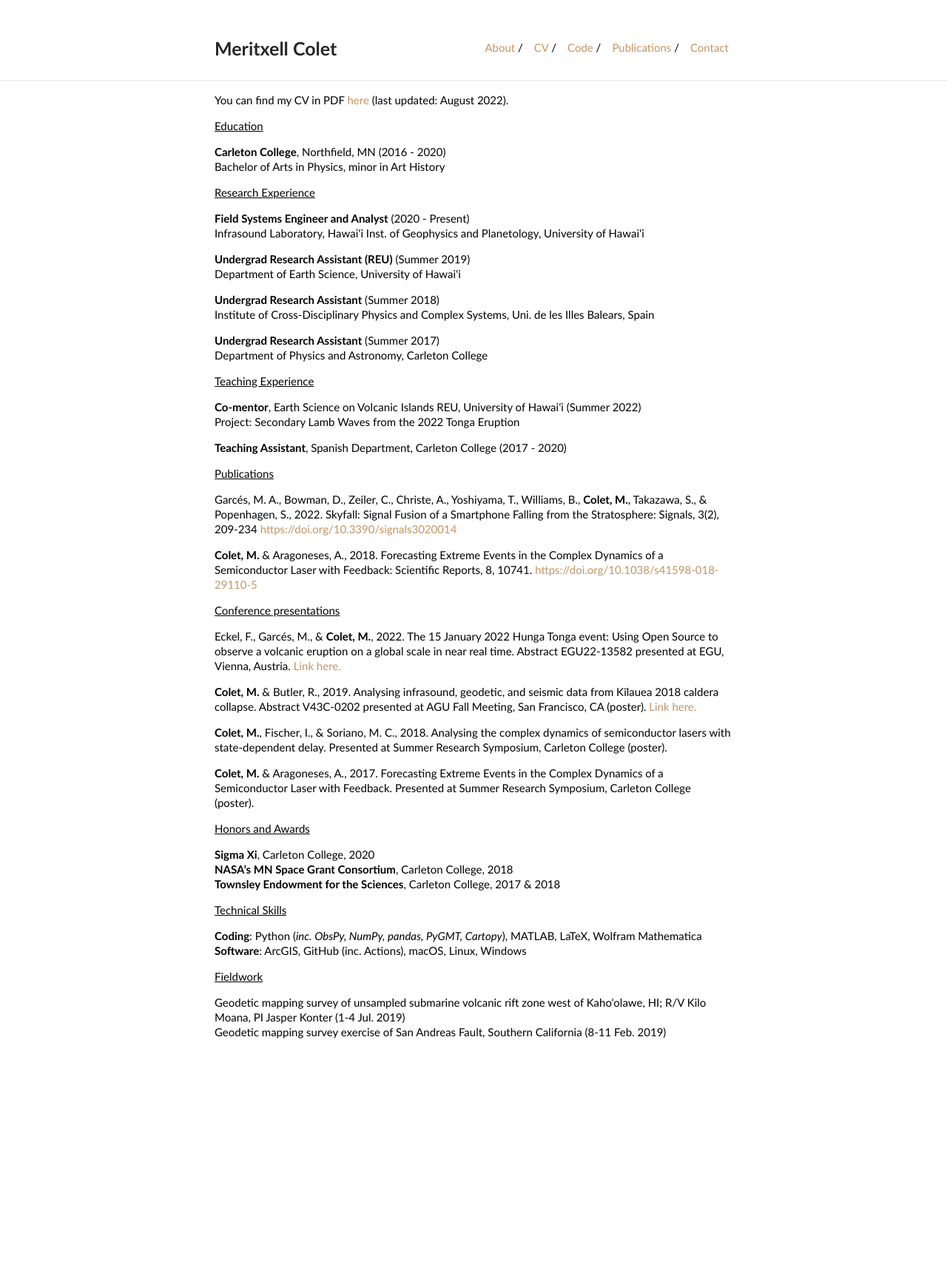
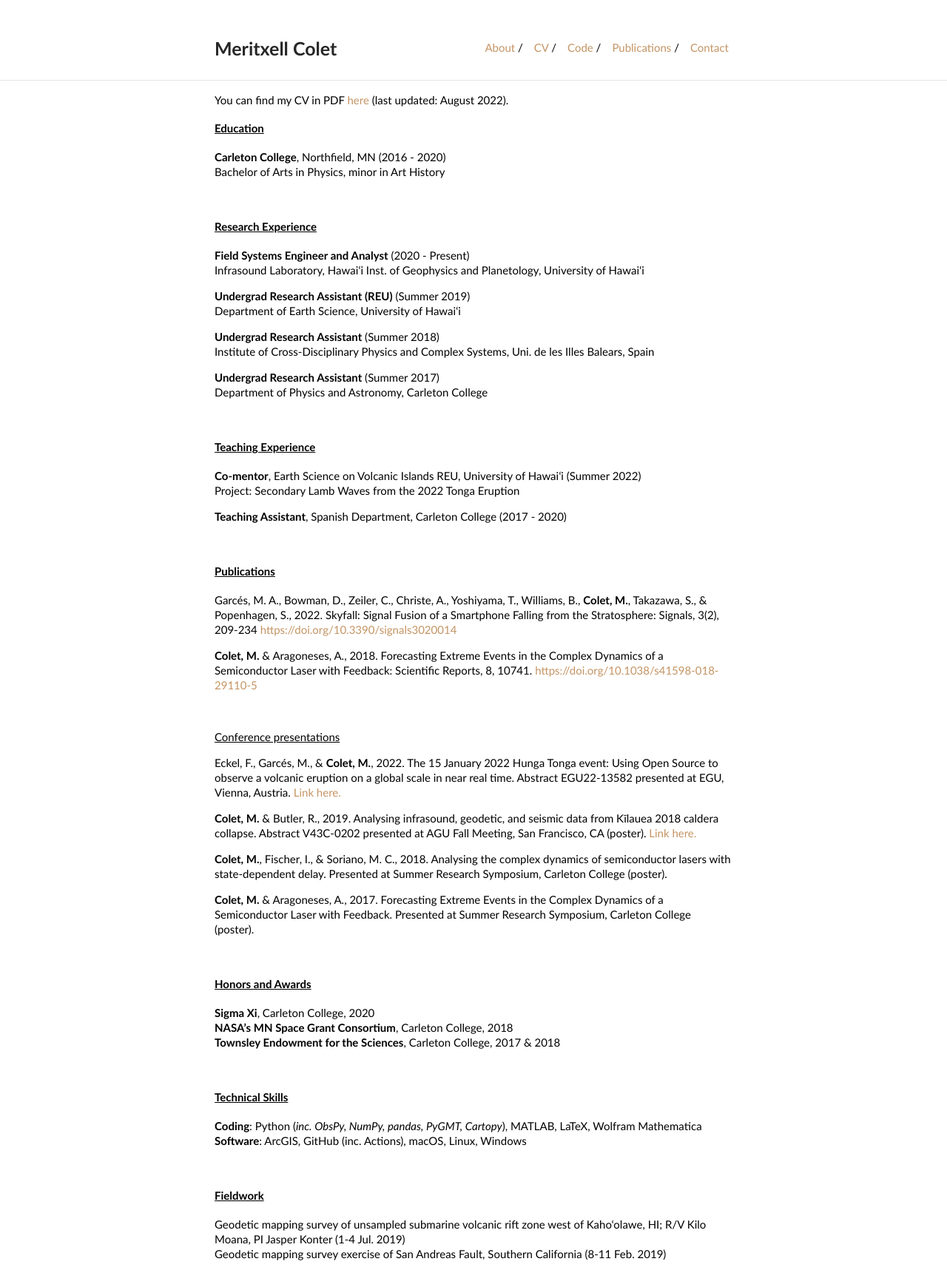
Before and after one commit to MeritxellC/MeritxellC.github.io, a Jekyll site: the page built from cv/cv.md, in a window 1280 px wide. Shown: the whole page at 74% size. Built offline with Jekyll 4.4.1, drawn with Linux system fonts in a browser that asks for light colours; before the commit the page ends 1440 px from its top, so only the background shows below that.

```diff
--- a/_sass/_style.scss
+++ b/_sass/_style.scss
@@ -18,9 +18,7 @@ body {
 }
 a {
     text-decoration: none;
-//     text-decoration-color: #C49464;
-//     text-decoration-thickness: 1px;
-    color: #C49464;
+    color: $accent;
 }
 a:hover {
     text-decoration: underline;
--- a/_sass/vars.scss
+++ b/_sass/vars.scss
@@ -2,7 +2,7 @@
  * Customization Variables
  */
 
-$accent: #000000;
+$accent: #C49464;
 $image-size: 85px;
 
 /*
--- a/cv/cv.md
+++ b/cv/cv.md
@@ -13,13 +13,15 @@ p{
 </style>
 
 
-<p><u>Education</u></p>
+<h4><u>Education</u></h4>
 <p>
 <strong>Carleton College</strong>, Northfield, MN (2016 - 2020)<br>
 Bachelor of Arts in Physics, minor in Art History
 </p>
 
-<p><u>Research Experience</u></p>
+<br style="line-height:2">
+
+<h4><u>Research Experience</u></h4>
 <p>
 <strong>Field Systems Engineer and Analyst</strong> (2020 - Present)<br>
 Infrasound Laboratory, Hawaiʻi Inst. of Geophysics and Planetology, University of Hawaiʻi<br>
@@ -39,8 +41,9 @@ Institute of Cross-Disciplinary Physics and Complex Systems, Uni. de les Illes B
 <strong>Undergrad Research Assistant</strong> (Summer 2017)<br>
 Department of Physics and Astronomy, Carleton College
 </p>
+<br style="line-height:2">
 
-<p><u>Teaching Experience</u></p>
+<h4><u>Teaching Experience</u></h4>
 <p>
 <strong>Co-mentor</strong>, Earth Science on Volcanic Islands REU, University of Hawaiʻi (Summer 2022)<br>
 Project: Secondary Lamb Waves from the 2022 Tonga Eruption
@@ -50,7 +53,9 @@ Project: Secondary Lamb Waves from the 2022 Tonga Eruption
 <strong>Teaching Assistant</strong>, Spanish Department, Carleton College (2017 - 2020)<br>
 </p>
 
-<p><u>Publications</u></p>
+<br style="line-height:2">
+
+<h4><u>Publications</u></h4>
 <p>
 Garcés, M. A., Bowman, D., Zeiler, C., Christe, A., Yoshiyama, T., Williams, B.,
 <strong>Colet, M.</strong>, Takazawa, S., & Popenhagen, S., 2022. Skyfall: Signal Fusion of a Smartphone Falling from
@@ -64,6 +69,7 @@ Laser with Feedback: Scientific Reports, 8, 10741.
 <a href="https://www.nature.com/articles/s41598-018-29110-5">https://doi.org/10.1038/s41598-018-29110-5</a>
 </p>
 
+<br style="line-height:2">
 <p><u>Conference presentations</u></p>
 
 <p>
@@ -89,7 +95,9 @@ semiconductor lasers with state-dependent delay. Presented at Summer Research Sy
 of a Semiconductor Laser with Feedback. Presented at Summer Research Symposium, Carleton College (poster).
 </p>
 
-<p><u>Honors and Awards</u></p>
+<br style="line-height:2">
+
+<h4><u>Honors and Awards</u></h4>
 
 <p>
 <strong>Sigma Xi</strong>, Carleton College, 2020 <br>
@@ -97,13 +105,17 @@ of a Semiconductor Laser with Feedback. Presented at Summer Research Symposium,
 <strong>Townsley Endowment for the Sciences</strong>, Carleton College, 2017 & 2018 <br>
 </p>
 
-<p><u>Technical Skills</u></p>
+<br style="line-height:2">
+
+<h4><u>Technical Skills</u></h4>
 <p>
 <strong>Coding</strong>: Python (<em>inc. ObsPy, NumPy, pandas, PyGMT, Cartopy</em>), MATLAB, LaTeX, Wolfram Mathematica <br>
 <strong>Software</strong>: ArcGIS, GitHub (inc. Actions), macOS, Linux, Windows
 </p>
 
-<p><u>Fieldwork</u></p>
+<br style="line-height:2">
+
+<h4><u>Fieldwork</u></h4>
 <p>
 Geodetic mapping survey of unsampled submarine volcanic rift zone west of Kaho‘olawe, HI; R/V Kilo Moana, PI Jasper
 Konter (1-4 Jul. 2019) <br>
```
